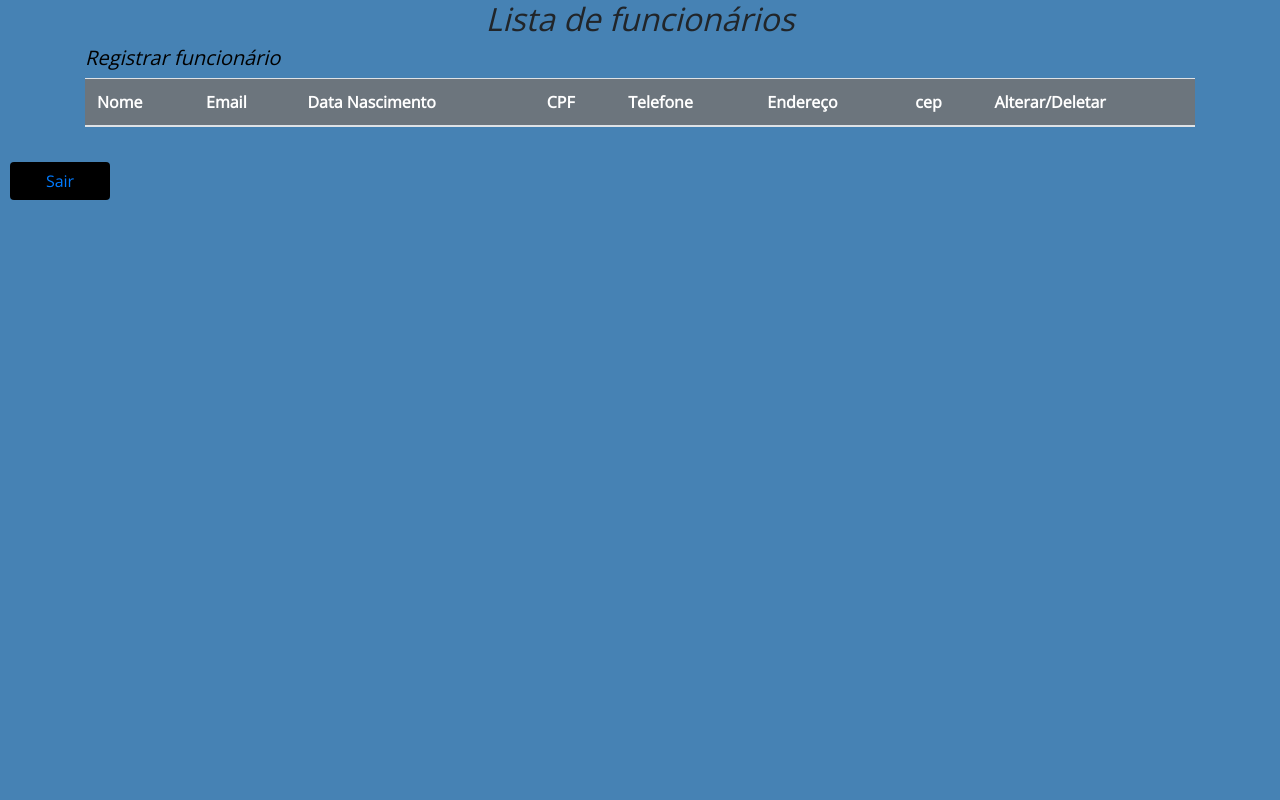
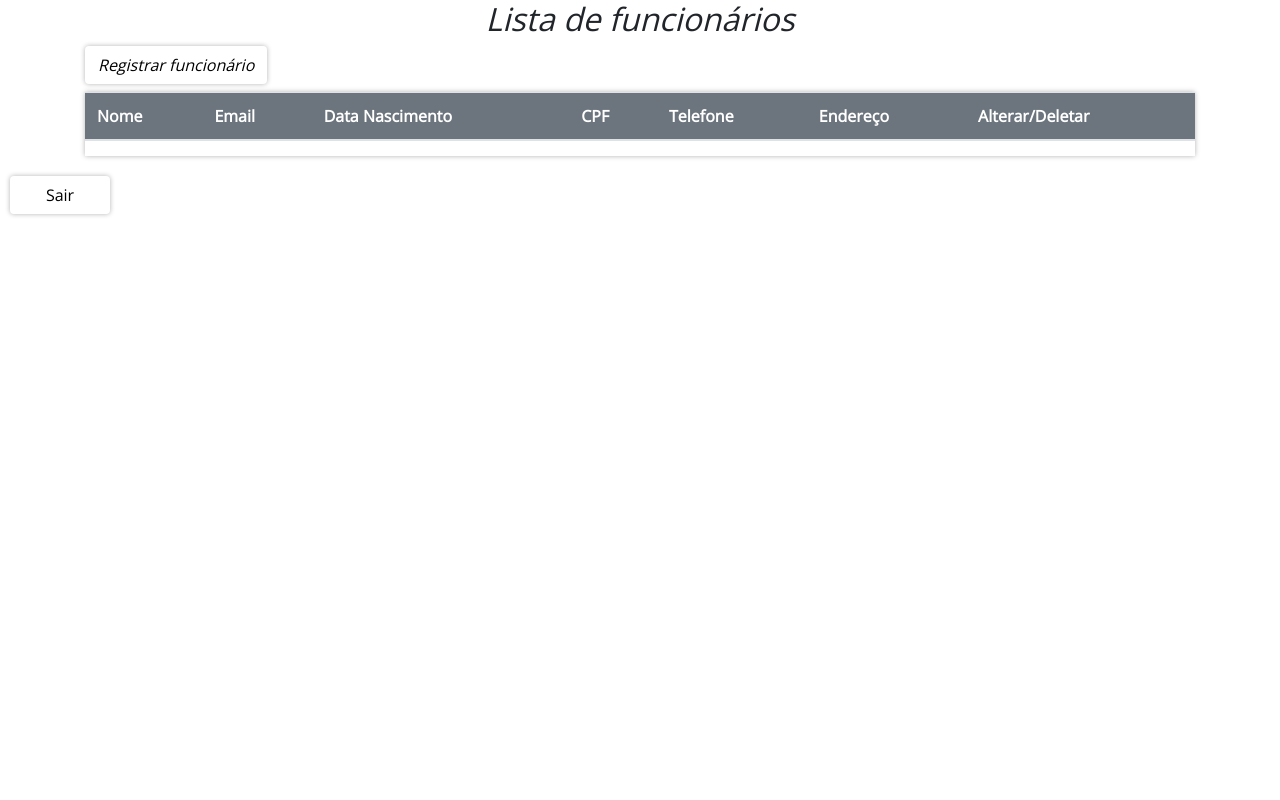
Before and after one commit to Andrei-Rodrigues/Projeto-Final-Web02, a PHP site: page /home.php in a window 1280 px wide. Run offline with PHP 8.4, Linux system fonts and the light colour scheme; data that the repository does not hold is empty; some libraries are stand-ins or nearby versions.

Commit message:
Updating files

```diff
--- a/config.php
+++ b/config.php
@@ -3,7 +3,7 @@
 $server = "localhost";
 $user = "root";
 $pass = "";
-$database = "login_register_pure_coding";
+$database = "registro login";
 
 $conn = mysqli_connect($server, $user, $pass, $database);
 
--- a/controller/insert_costumer.php
+++ b/controller/insert_costumer.php
@@ -1,6 +1,6 @@
 <?php
-include_once '../model/Conexao.php';
-include_once '../model/Manager.php';
+include_once '../model/conexao.php';
+include_once '../model/gerenciador.php';
 
 $manager = new Gerenciador();
 
--- a/home.php
+++ b/home.php
@@ -15,7 +15,7 @@ session_start();
 <head>
 
 </head>
-<body style="background-color: #4682b4">
+<body>
 <div class="container">
 
     <h2 class="text-center">
@@ -24,11 +24,11 @@ session_start();
 
     <h5 class="text-left">
         <a href="views/registrarFuncionario.php">
-            <i style="color: #000000">Registrar funcionário</i>
+            <i class="btn" style="color: #000000; box-shadow: 0 0 5px rgba(0,0,0,.3);">Registrar funcionário</i>
         </a>
     </h5>
 
-    <div class="table-responsive">
+    <div class="table-responsive" style="box-shadow: 0 0 5px rgba(0,0,0,.3);">
         <table class="table table-hover" style="background-color: #ffffff">
             <thead class="p-3 mb-2 bg-secondary text-white">
                 <tr>
@@ -38,7 +38,6 @@ session_start();
                     <th>CPF</th>
                     <th>Telefone</th>
                     <th>Endereço</th>
-                    <th>cep</th>
                     <th colspan="3">Alterar/Deletar</th>
                 </tr>
             </thead>
@@ -51,11 +50,10 @@ session_start();
                     <td><?= $c['cpf']; ?></td>
                     <td><?= $c['Telefone']; ?></td>
                     <td><?= $c['Endereco']; ?></td>
-                    <td><?= $c['cep']; ?></td>
                     <td>
                         <form method="POST" action="views/atualizarFuncionario.php">
                             <input type="hidden" name="id" value="<?= $c['id']?>">
-                            <button>
+                            <button class="btn">
                                 <i class="fa fa-user-edit"></i>
                             </button>
                         </form>
@@ -63,7 +61,7 @@ session_start();
                     <td>
                         <form method="POST" action="controller/delete_costumer.php" onclick="return confirm('Você realmente deseja deletar esse cadastro?')">
                             <input type="hidden" name="id" value="<?= $c['id']?>">
-                            <button>
+                            <button class="btn">
                                 <i class="fa fa-trash"></i>
                             </button>
                         </form>
@@ -74,6 +72,6 @@ session_start();
         </table>
     </div>
 </div>
-    <a href="logout.php" class="btn" style="margin-left: 10px; width: 100px; margin-top: 20px; background-color: #000000">Sair</a>
+    <a href="logout.php" class="btn" style="margin-left: 10px; width: 100px; margin-top: 20px; box-shadow: 0 0 5px rgba(0,0,0,.3); color:#000000">Sair</a>
 </body>
 </html>
```
Also changed, not shown: views/atualizarFuncionario.php (+5 -5 lines), views/registrarFuncionario.php (+3 -7 lines).
